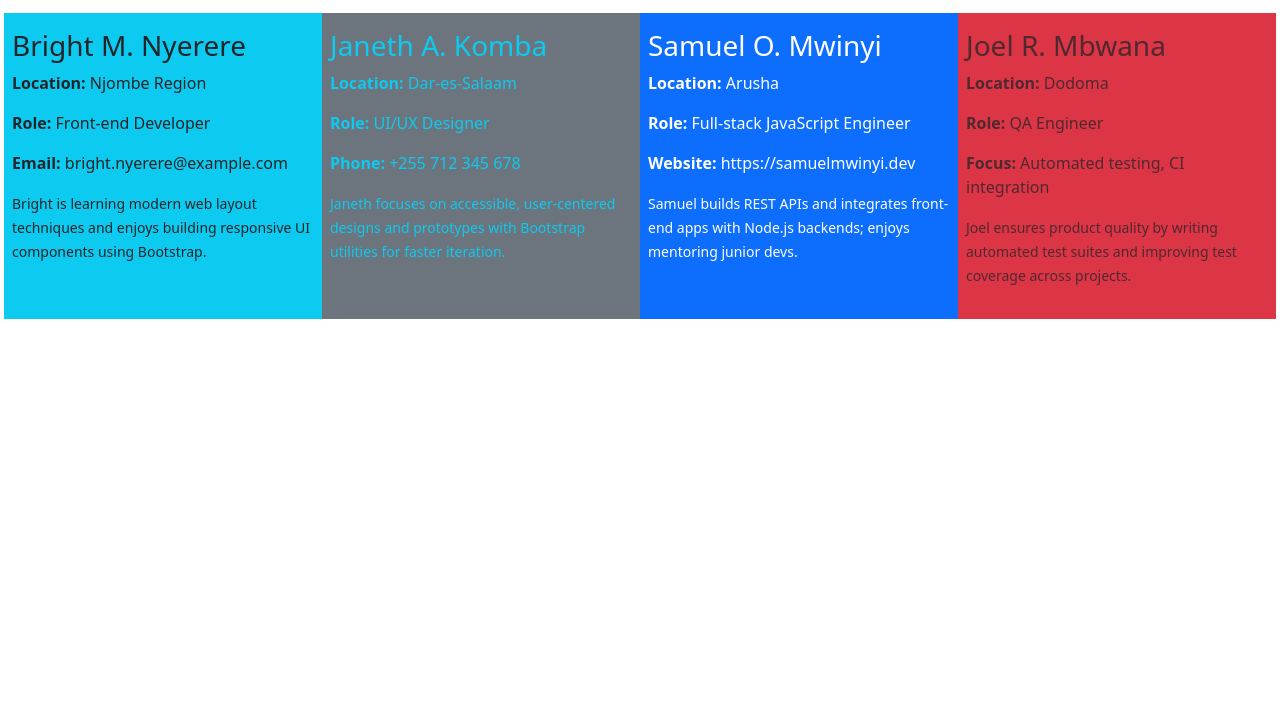
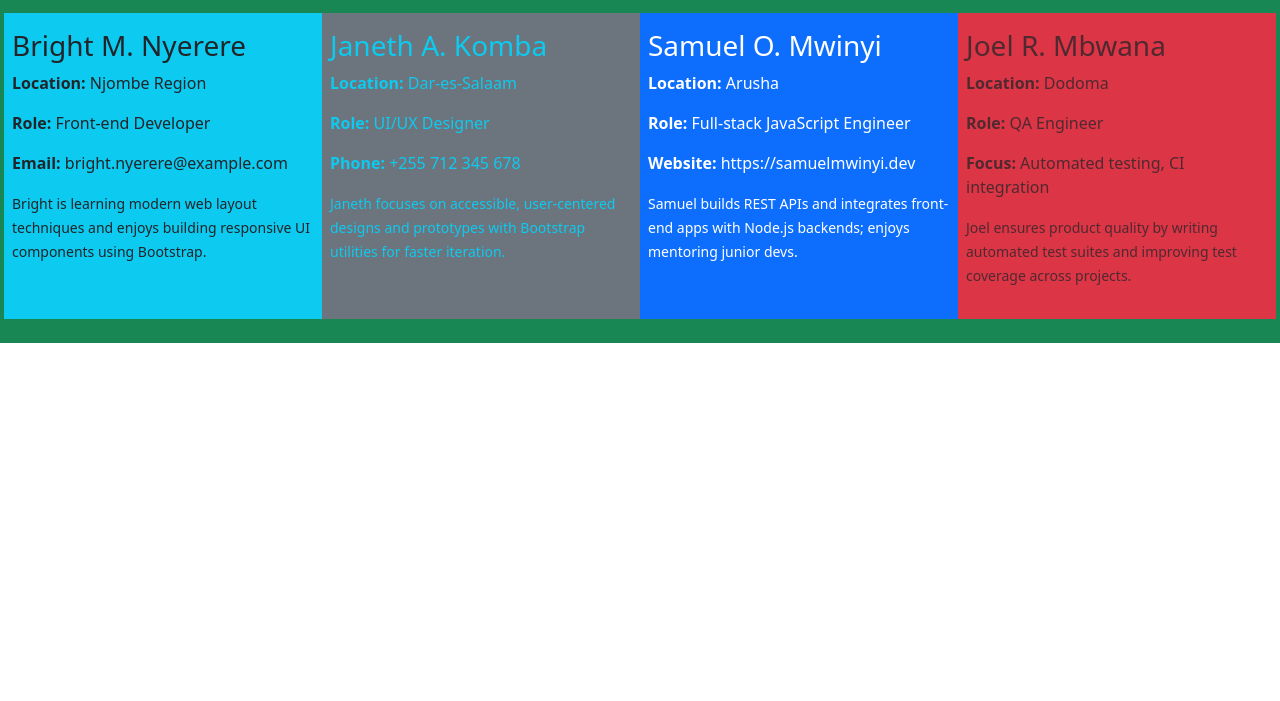
Before and after one commit to vision-BA/Javascript-sample-code-for-self-learning-, a plain HTML site: page Bootstarp-learning/index.html in a window 1280 px wide. Shown: the part 99-800 px from the top of the page. Drawn offline with nearby package versions, Linux system fonts and the light colour scheme.

```diff
--- a/Bootstarp-learning/index.html
+++ b/Bootstarp-learning/index.html
@@ -12,7 +12,7 @@
 </head>
 <body>
 <!-- Wrap your columns inside a .container > .row; corrected column order for responsive breakpoints -->
-<div class="container-fluid my-3">
+<div class="container-fluid my-3 bg-success text-white">
   <h1 class="text-center">Team Members</h1>
   <p class="text-center">Meet the talented individuals behind our projects.</p>
 
```
